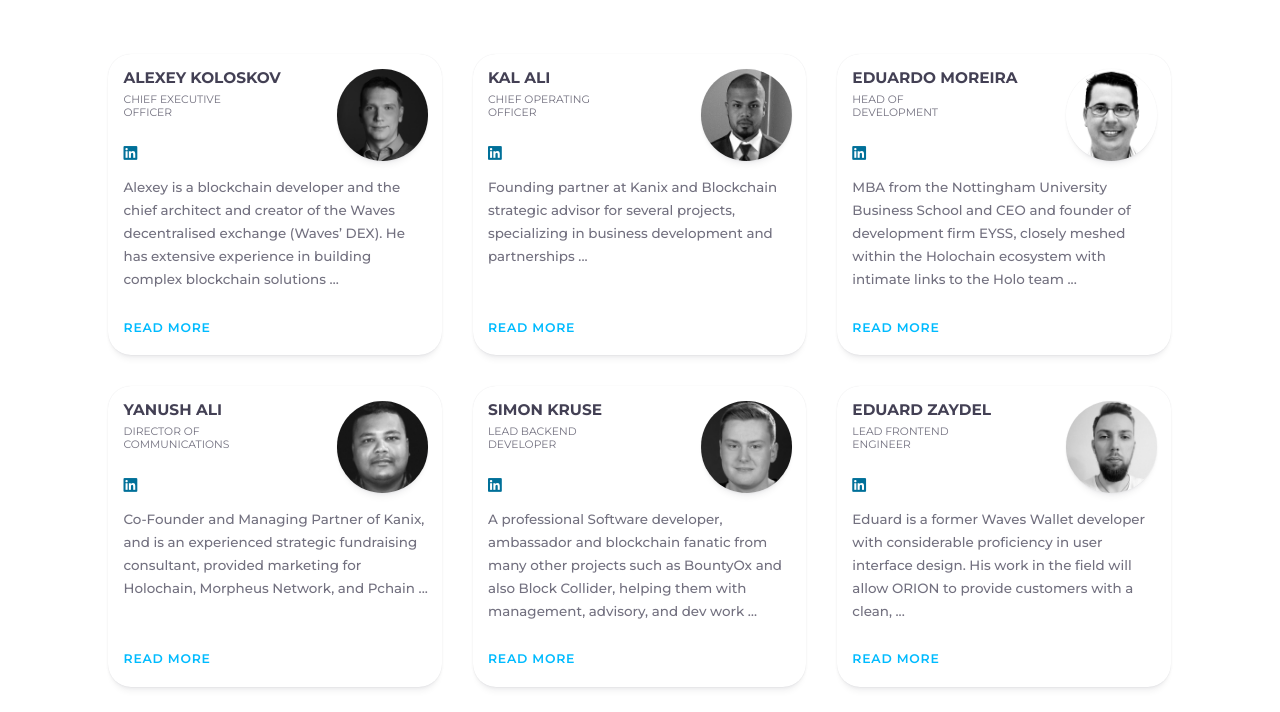
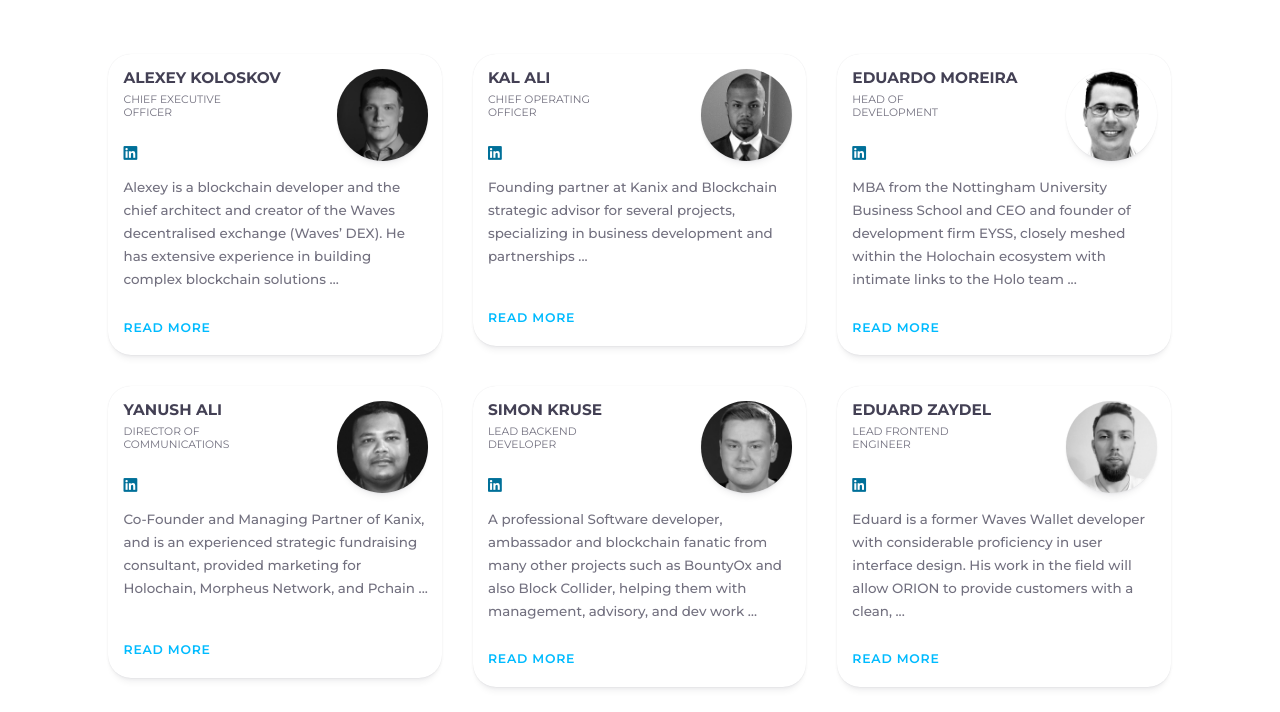
Before and after one commit to DefiDax/orion-site, a website: page about.html in a window 1280 px wide. Shown: the part 548-1260 px from the top of the page. Drawn offline with nearby package versions, Linux system fonts and the light colour scheme; files whose address does not match are found by name.

Commit message:
team edit

```diff
--- a/scss/style.scss
+++ b/scss/style.scss
@@ -910,6 +910,7 @@
         margin: 0 -1em;
         display: flex;
         flex-wrap: wrap;
+        align-items: flex-start;
         margin-bottom: 5em;
     }
 
@@ -939,6 +940,7 @@
 
         @media (min-width: 768px) {
             width: calc(33.3% - 2em);
+            min-height: 19em;
         }
     }
 
```
Also changed, not shown: css/style.css, 1 other file.
